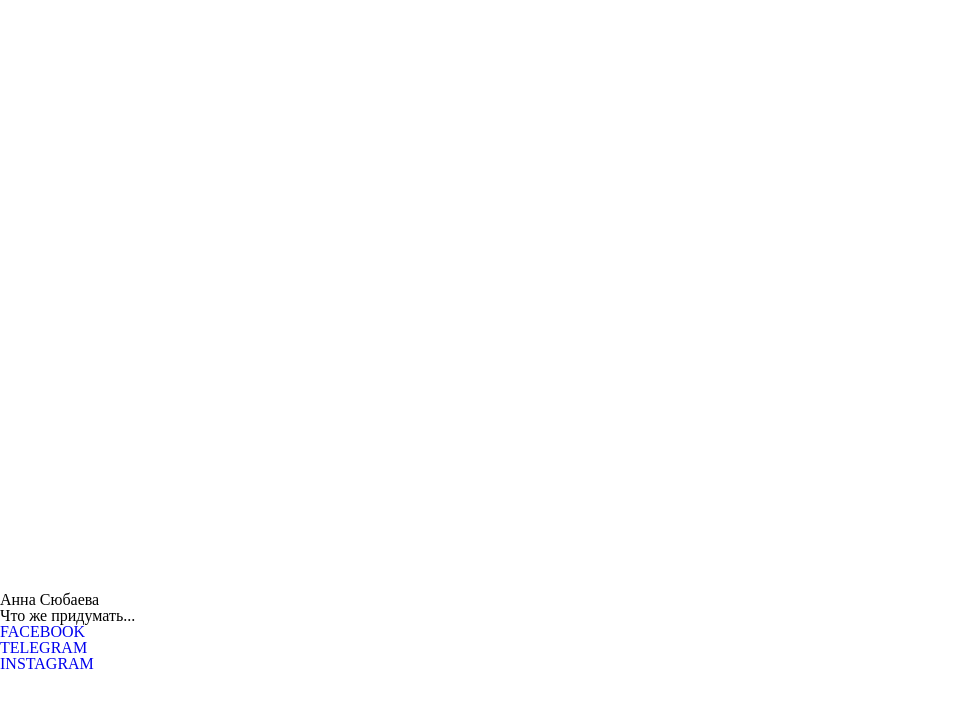
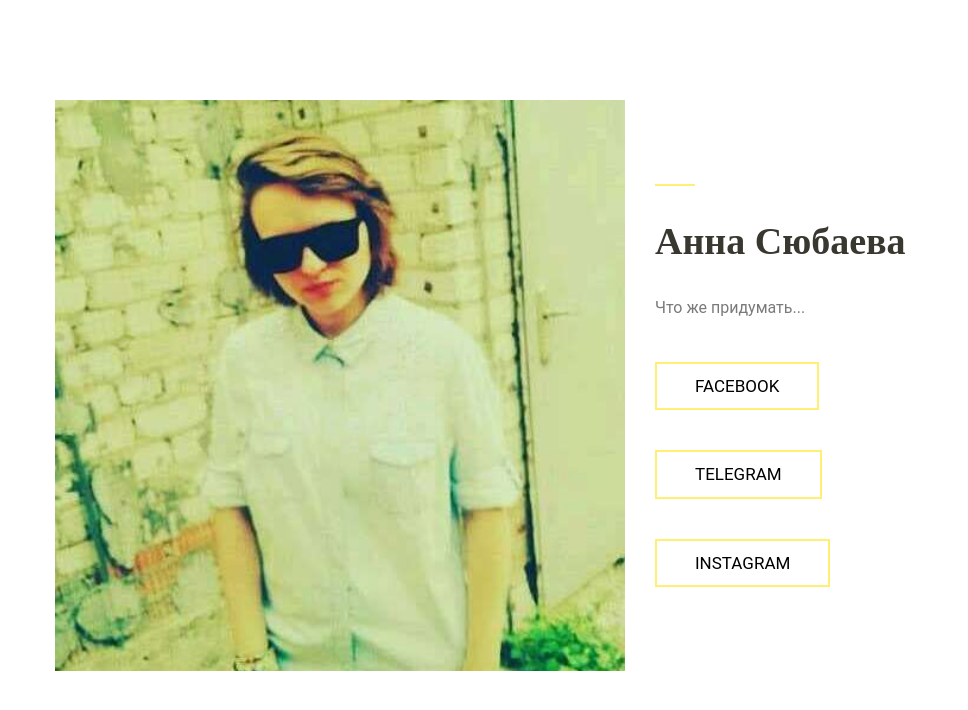
Before and after one commit to Ann9999Syubaeva/Home-Work-Wezom, a plain HTML site: page index.html in a window 1280 px wide. Shown: the whole page, without its empty margins (0-968 px from the left). Drawn offline with Linux system fonts and the light colour scheme; files that its build step writes are made by us from their sources; files whose address does not match are found by name.

Commit message:
Update index.html

```diff
--- a/index.html
+++ b/index.html
@@ -4,8 +4,14 @@
 <head>
 		<meta http-equiv="Content-Type" content="text/html; charset=UTF-8">
 		<title>Portfolio</title>
-		<link rel="stylesheet" href="./portfolio/style.css">
-		<link rel="stylesheet" href="./portfolio/core-theme-5c2dfa623dbc4a0023e12261.css">
+
+		<!-- Неправильное подключение файлов - исправлено ниже
+		<link rel="stylesheet" href="C:\Users\аня\Desktop\portfolio\style.css">
+		<link rel="stylesheet" href="C:\Users\аня\Desktop\portfolio/core-theme-5c2dfa623dbc4a0023e12261.css">
+		-->
+
+		<link rel="stylesheet" href="style.css" type="text/css">
+		<link rel="stylesheet" href="core-theme.css" type="text/css">
 </head>
 
 
```
